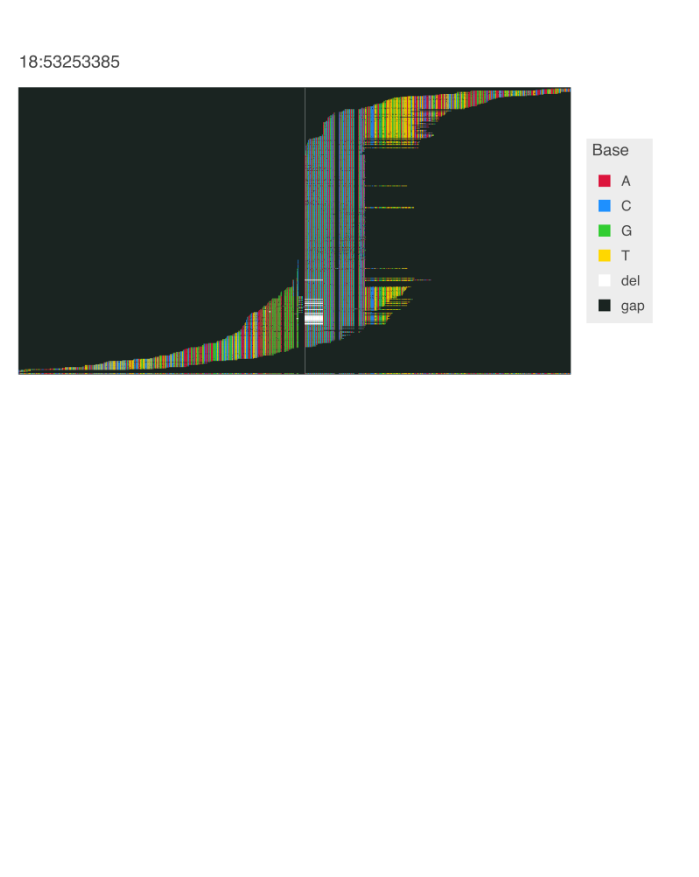
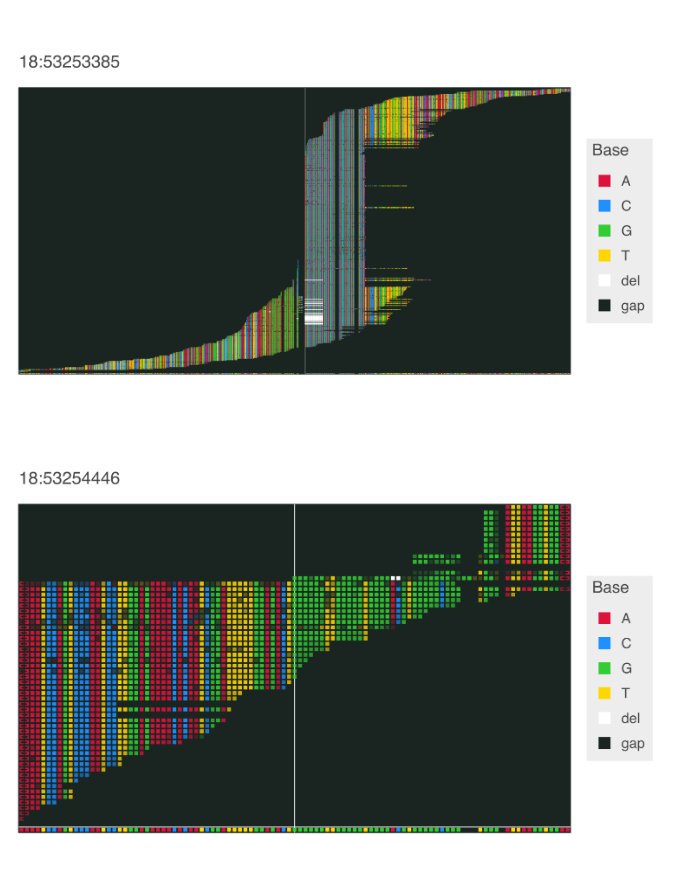
Before and after one commit to jslfree080/automatic-octo-funicular, a plain HTML site: page index.html in a window 1280 px wide. Shown: the part 659-1536 px from the top of the page, without its empty margins (0-699 px from the left). Before the commit the page ends 1107 px from the top, so only its background shows below. Drawn offline with Linux system fonts and the light colour scheme.

Commit message:
update image

```diff
--- a/index.html
+++ b/index.html
@@ -90,6 +90,7 @@
         <circle r="3.5" cx="325" cy="325" fill="black"></circle>
     </svg>
     <img src="img/example.png" width="650" />
+    <img src="img/example2.png" width="650" />
 </body>
 
 </html>
```
